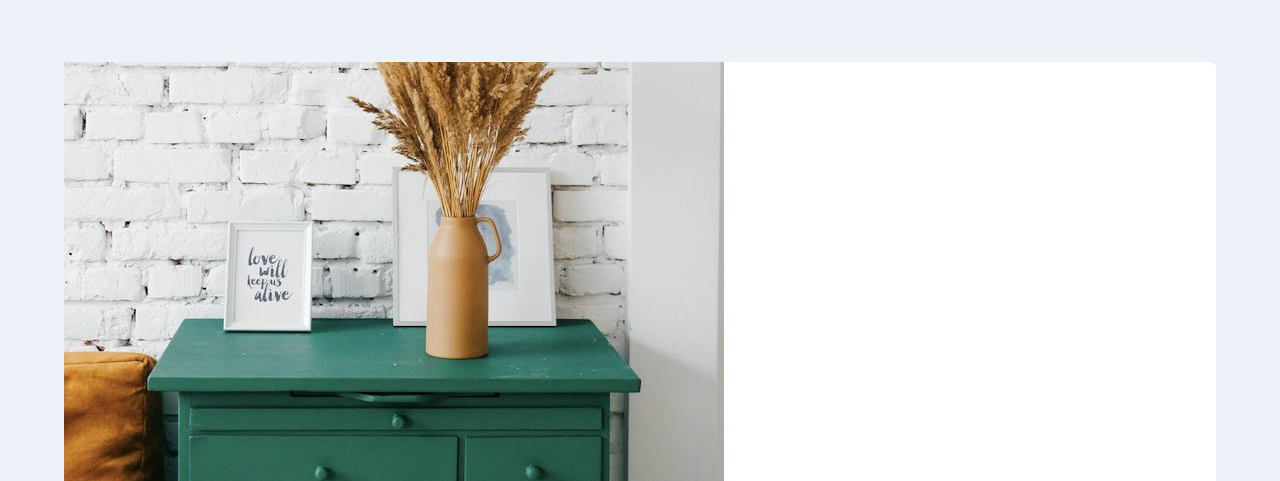
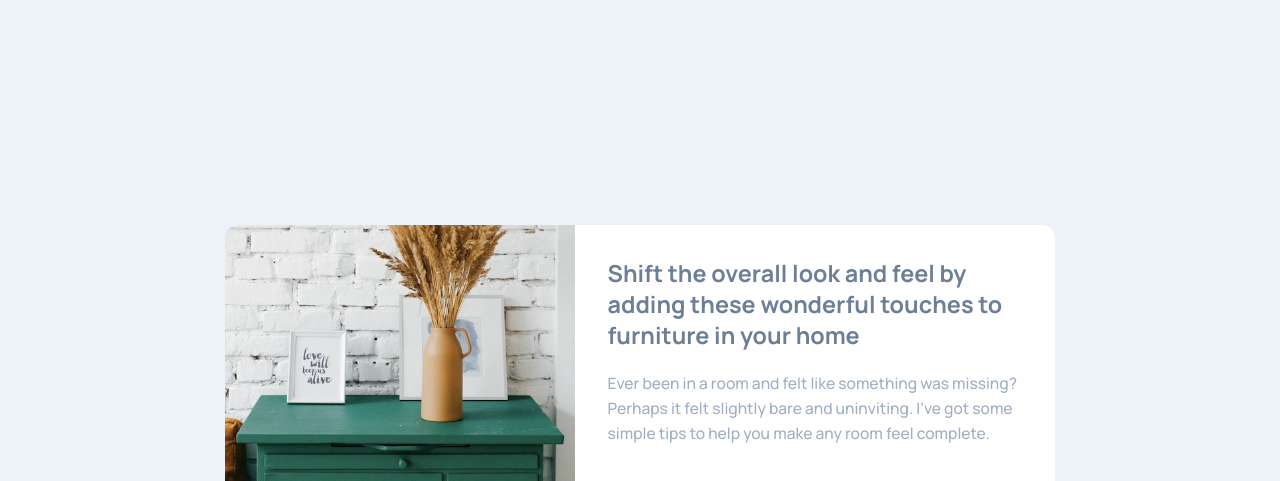
Before and after one commit to davidochoadev/article-preview-component, a plain HTML site: page index.html in a window 1280 px wide. Shown: the top 481 px of the page. Drawn offline with Linux system fonts and the light colour scheme.

Commit message:
✅ Feat: Implemented Desktop Layout

```diff
--- a/assets/css/main.css
+++ b/assets/css/main.css
@@ -1,5 +1,54 @@
 .main-card__container {
    width: 90%;
    background-color: var(--white);
-   border-radius: .5rem;
+   border-radius: 1rem;
 }
+.card__img {
+   width: 100%;
+   height: 200px;
+   border-radius: 1rem 1rem 0 0;
+   overflow: hidden;
+   object-fit: cover;
+}
+.card-text__content {
+   padding: 2rem 0 0 0;
+}
+.card__title {
+   font-size: 1.4rem;
+   color: var(--desaturated-dark-blue);
+   line-height: 2rem;
+   padding: .5rem 2.5rem;
+}
+.card__description {
+   padding: 1rem 2.5rem 1rem 2.5rem;
+   line-height: 1.5rem;
+}
+@media (min-width: 40rem) {
+   .main-card__container {
+      display: flex;
+      flex-direction: row;
+      max-height: 350px;
+      max-width: max-content;
+   }
+   .card-text__content {
+      max-width: 480px;
+      display: flex;
+      flex-direction: column;
+      align-items: center;
+   }
+   .card__img {
+      min-height: 200px;
+      max-width: 350px;
+      height: auto;
+      border-radius: 1rem 0 0 1rem;
+      aspect-ratio: 1/1;
+   }
+   .card__title {
+      font-size: 1.8rem;
+      line-height: 2.4rem;
+   }
+   .card__description {
+      font-size: 1.2rem;
+      line-height: 1.6em;
+   }
+}
--- a/assets/css/share.css
+++ b/assets/css/share.css
@@ -14,7 +14,7 @@
       align-items: center;
       background-color: var(--white);
       padding: 2rem;
-      border-radius: 0 0 .5rem .5rem;
+      border-radius: 0 0 1rem 1rem;
    }
    /*
       USER AVATAR IMG
@@ -61,11 +61,12 @@
       top: 0;
       left: 0;
       display: flex;
+      visibility: hidden;
       gap: 1em;
       align-items: center;
       background-color: var(--very-dark-grayish-blue);
       padding: 2rem;
-      border-radius: 0 0 .5rem .5rem;
+      border-radius: 0 0 1rem 1rem;
       z-index: -1;
    }
    /*
@@ -108,5 +109,28 @@
    }
 
 .overview {
+   visibility: visible;
    z-index: 1;
 }
+
+@media (min-width: 40rem) {
+   .share__container {
+      width: max-content;
+      border-radius: 1rem;
+      top: -5rem;
+      left: 64.5%;
+   }
+   .pop-up-share-icon__container {
+      display:none;
+   }
+   .share__container::before {
+      content: "";
+      position: absolute;
+      bottom: -29px;
+      left: 50%;
+      transform: translateX(-50%);
+      border-style: solid;
+      border-width: 15px 15px 15px 15px;
+      border-color: var(--very-dark-grayish-blue) transparent transparent transparent;
+    }
+}
--- a/assets/css/style.css
+++ b/assets/css/style.css
@@ -31,8 +31,9 @@ body {
    align-items: center;
    flex-direction: column;
    text-rendering: optimizeSpeed;
-   font-family: 'Libre Franklin', sans-serif;
+   font-family: 'Manrope', sans-serif;
    font-weight: 400;
+   z-index:0;
 }
 
 .visually__hidden {
--- a/index.html
+++ b/index.html
@@ -34,11 +34,11 @@
     }
   </style>
 </head>
-
 <body>
   <main class="main-card__container">
     <h1 class="visually__hidden">Article preview component</h1>
     <img src="./assets/images/drawers.jpg" alt="Our furniture" class="card__img">
+    <div class="card-text__content">
       <h2 class="card__title">Shift the overall look and feel by adding these wonderful
         touches to furniture in your home</h2>
       <p class="card__description">
@@ -79,14 +79,8 @@
           </div>
         </div>
       </div>
+    </div>
   </main>
-
-  Shift the overall look and feel by adding these wonderful
-  touches to furniture in your home
-
-
-  Share
-
   <footer class="author__section">
     <a href="https://davidochoa.fly.dev" target="_blank" class="author__anchor">davidochoa.dev</a>
     <span class="author__spacer">|</span>
--- a/src/index.js
+++ b/src/index.js
@@ -6,10 +6,8 @@ const shareContainer = document.getElementById('share-container');
 share.addEventListener('click', () => {
    if(shareContainer.classList.contains('overview')){
       shareContainer.classList.remove('overview');
-      console.log("CONTAIN!")
    }else {
       shareContainer.classList.add('overview');
-      console.log('not contain!')
    }
 })
 
```
Lines whose indentation alone changed are shown as unchanged.
